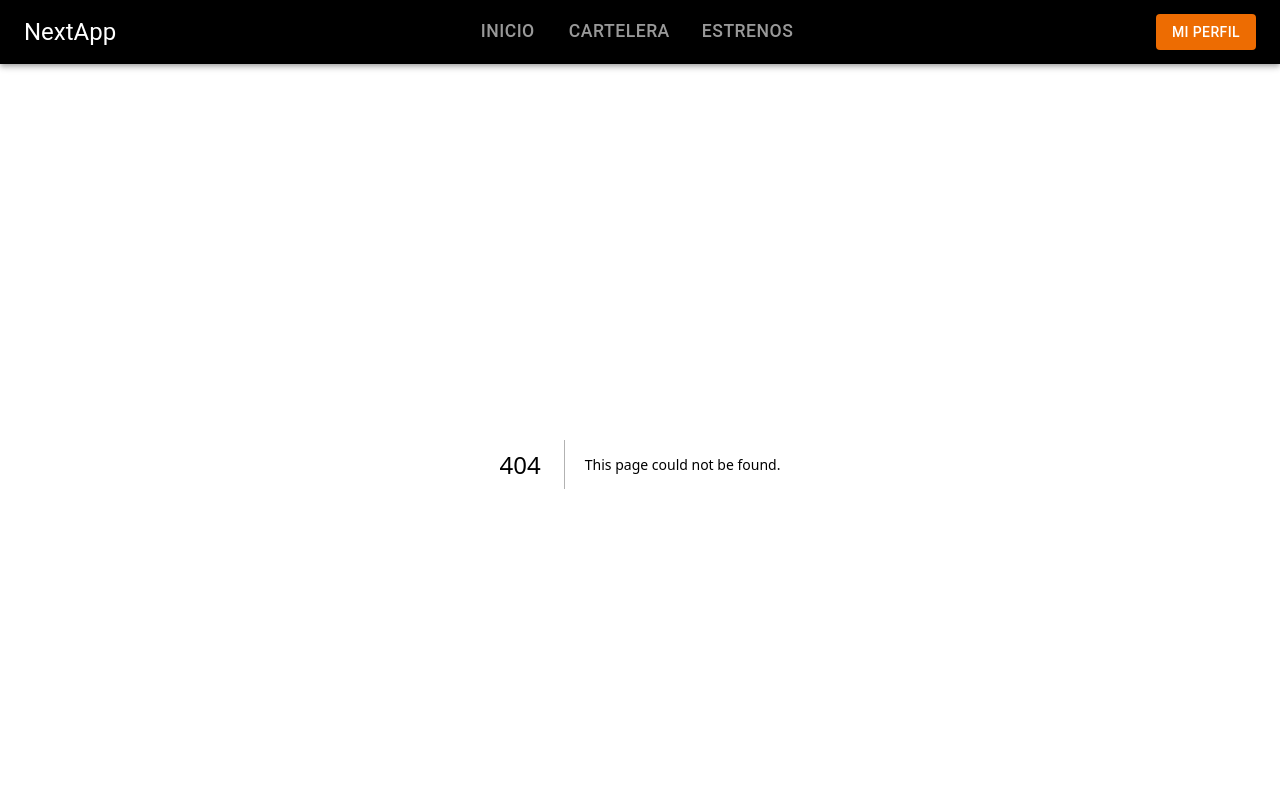
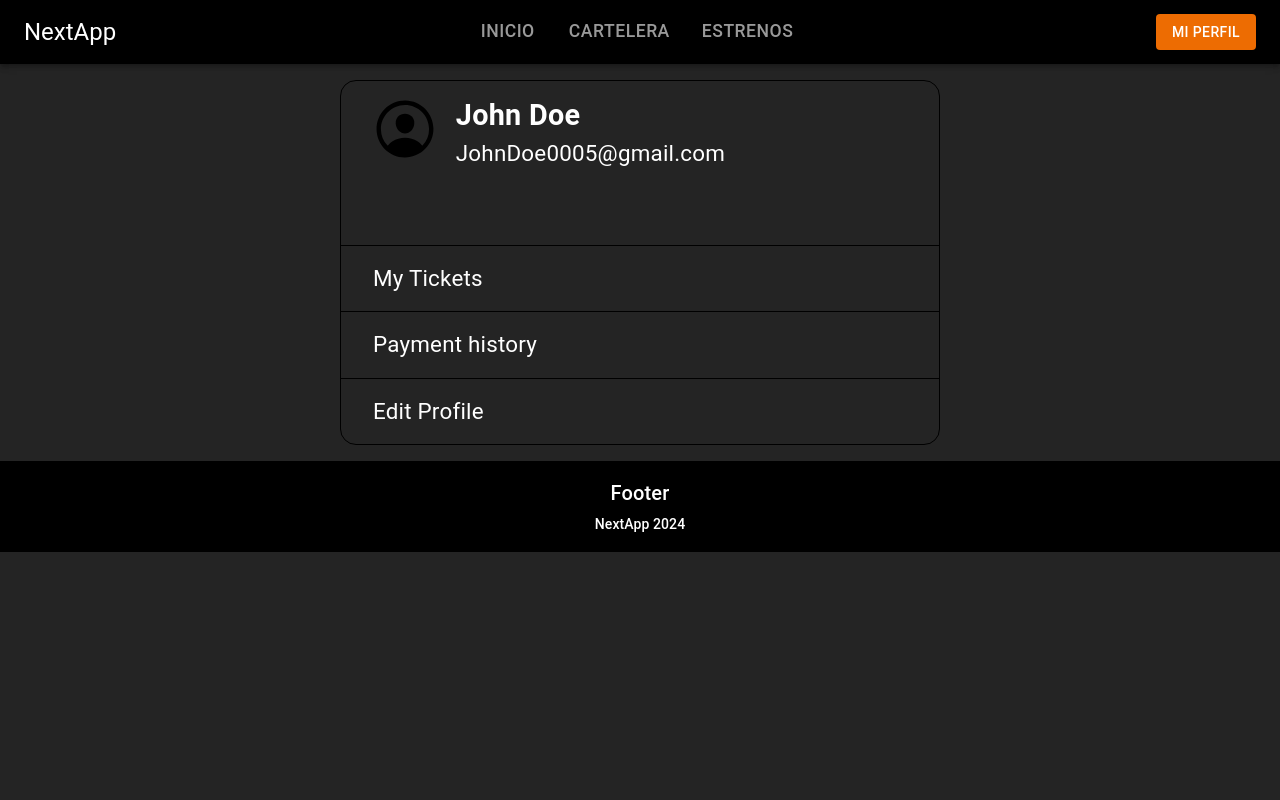
Before and after one commit to Maidana0/Popcorn-Pass, a Next.js app in the folder frontend/: page /user-profile in a window 1280 px wide. Before the commit this address had no page. Shown: the top 800 px of the page. Built offline with nearby package versions, Linux system fonts and the light colour scheme.

Commit message:
user-profile page added and global css variables setted

```diff
--- a/frontend/src/app/globals.css
+++ b/frontend/src/app/globals.css
@@ -1,3 +1,10 @@
+:root{
+  --black: #242424;
+  --lightBlack: #1C1C1C;
+  --yellow: #FCC434;
+  --white: #FFFFFF;
+}
+
 * {
   box-sizing: border-box;
   padding: 0;
@@ -5,19 +12,12 @@
   scroll-behavior: smooth;
 }
 
-html,
-body {
-  max-width: 100vw;
-  min-height: 100vh;
+body{
+  background-color: var(--black);
+  color: var(--white);
 }
 
-body {
-  display: flex;
-  flex-direction: column;
-  justify-content: space-between;
+a{
+  text-decoration: none;
+  color: var(--white);
 }
-
-a {
-  text-decoration: none;
-  color: inherit;
-}
--- /dev/null
+++ b/frontend/src/app/user-profile/page.tsx
@@ -0,0 +1,25 @@
+import React from "react";
+import { UserDetails } from "@/components/molecules/UserDetails";
+import { UserOption } from "@/components/molecules/UserOption";
+import { Box } from "@mui/material";
+
+export default function UserProfile(){
+  const userOptions = [
+    {id: 0, link: "/profile-tickets", linkText: "My Tickets"},
+    {id: 1, link: "/payment-historial", linkText: "Payment history"},
+    {id: 2, link: "/edit-profile", linkText: "Edit Profile"},
+  ]
+
+return(
+  <Box padding='1rem'>
+    <Box borderRadius='1rem' display='flex' flexDirection='column' maxWidth='600px' margin='auto' border='1px solid black'>
+      <UserDetails />
+
+      {userOptions.map(option => {
+        return <UserOption key={option.id} link={option.link} linkText={option.linkText}/>
+      })}
+    </Box>
+
+  </Box>
+);
+}
--- /dev/null
+++ b/frontend/src/components/molecules/UserDetails.tsx
@@ -0,0 +1,29 @@
+import React from "react";
+import { Box, Button, Grid, Typography } from "@mui/material";
+import Image from "next/image";
+
+
+export function UserDetails() {
+
+  return (
+    <Box padding='0.8rem'>
+      <Grid container>
+        <Grid item padding='0 1rem 4rem 1rem'>
+          <Image
+            src='/images/userIcon.svg'
+            width={70}
+            height={70}
+            alt='user-icon'
+          />
+        </Grid>
+
+        <Grid item>
+          <Box>
+            <Typography fontWeight='bold' fontSize='1.8rem'>John Doe</Typography>
+            <Typography fontSize='1.4rem'>JohnDoe0005@gmail.com</Typography>
+          </Box>
+        </Grid>
+      </Grid>
+    </Box>
+  );
+}
--- /dev/null
+++ b/frontend/src/components/molecules/UserOption.tsx
@@ -0,0 +1,24 @@
+import { Box, Typography } from "@mui/material";
+import Link from "next/link";
+import React from "react";
+
+interface LinkProps {
+  link: string;
+  linkText: string;
+}
+
+export function UserOption({ link, linkText }: LinkProps){
+
+
+  return(
+    <Box display='flex' borderTop='1px solid black' padding='1rem' paddingLeft='2rem'>
+      <div>
+        <Link href={link}>
+          <Typography fontSize='1.4rem'>
+            {linkText}
+          </Typography>
+        </Link>
+      </div>
+    </Box>
+  );
+}
```
Also changed, not shown: frontend/public/images/userIcon.svg (added).
